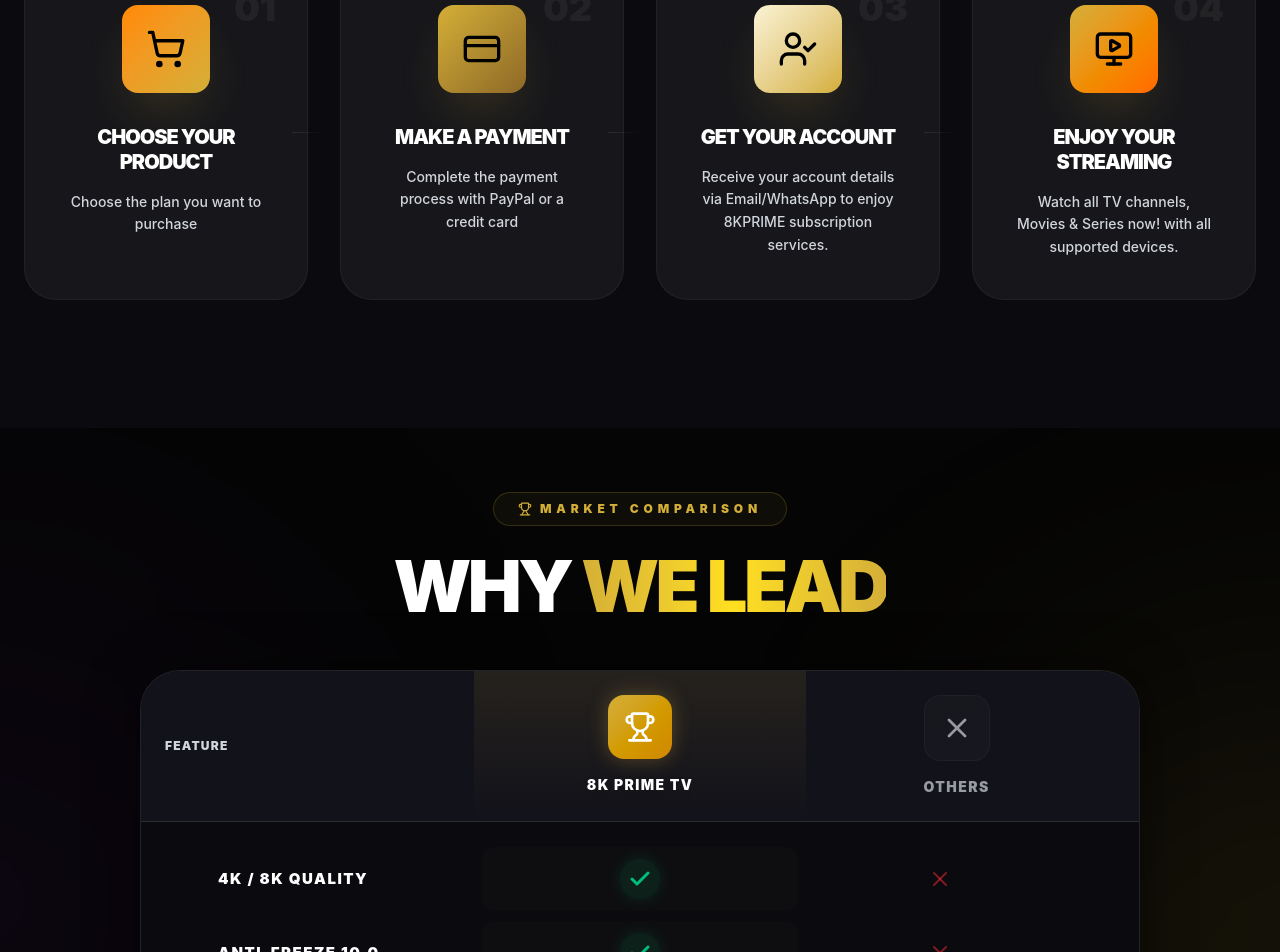
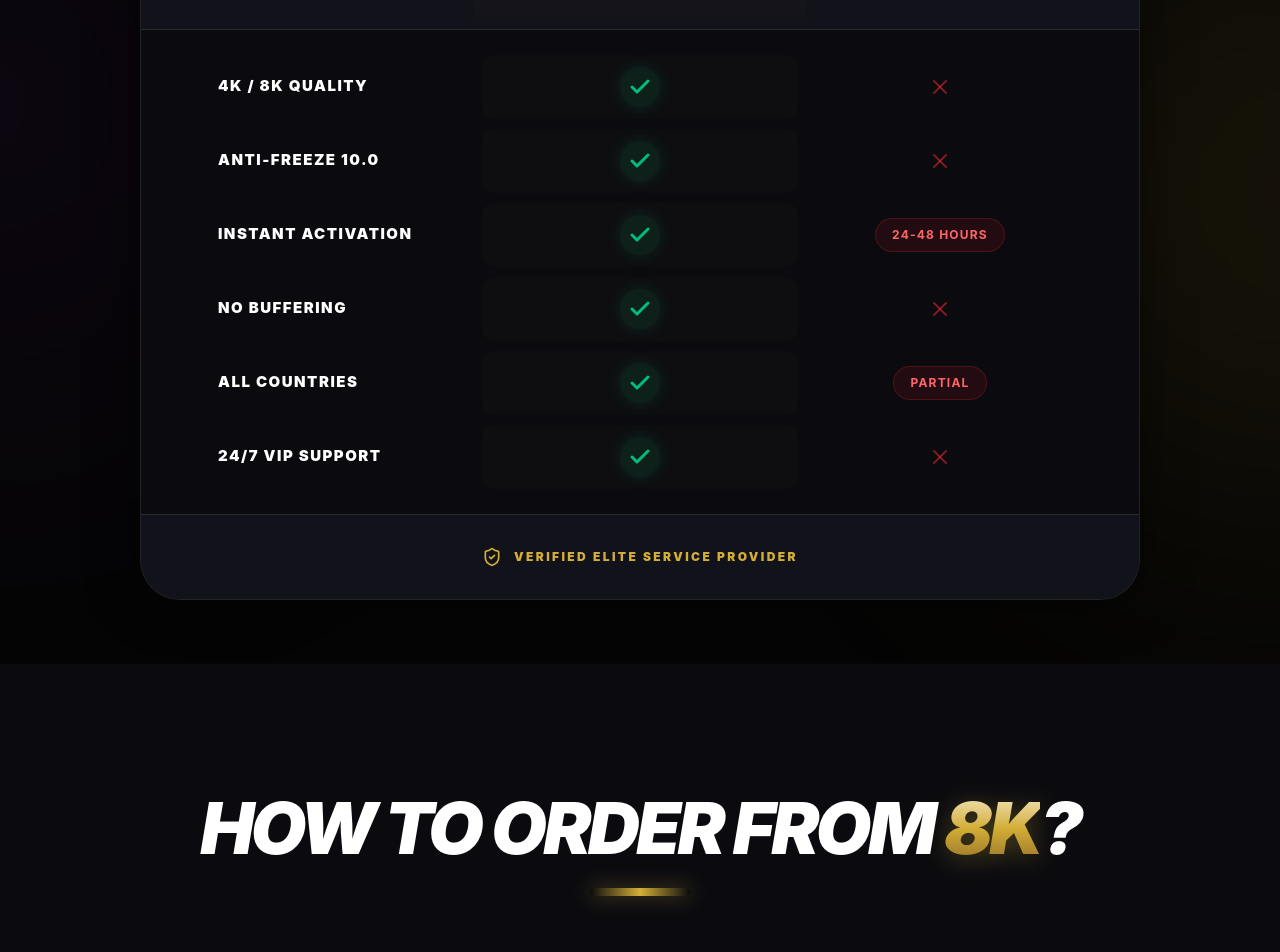
Before and after one commit to cothmane7/8kprime_full_backup, a Next.js app: page /en in a window 1280 px wide. Shown: the part 2060-3012 px from the top of the page. Built offline with nearby package versions, Linux system fonts and the light colour scheme; a web font is replaced by a local one.

Commit message:
Move How to Order section below Market Comparison

```diff
--- a/app/[lang]/page.tsx
+++ b/app/[lang]/page.tsx
@@ -24,13 +24,13 @@ export default async function Home(props: {
     <div className="flex flex-col min-h-screen bg-[#0B0B0F]">
       <Hero lang={lang} dictionary={dictionary.hero} common={dictionary.common} />
       <WhyChooseUs dictionary={dictionary.why_choose_us} />
-      <Process dictionary={dictionary.process} />
       {/*
       <MovieGrid lang={lang} dictionary={dictionary.movie_grid} />
       <LeaguesCarousel dictionary={dictionary.leagues_carousel} />
       <StreamingCarousel dictionary={dictionary.streaming_apps} />
       */}
       <ComparisonTable dictionary={dictionary.comparison} />
+      <Process dictionary={dictionary.process} />
       <Pricing lang={lang} dictionary={dictionary.pricing} common={dictionary.common} />
       <Features dictionary={dictionary.features} />
       <FAQ dictionary={dictionary.faq} />
```
